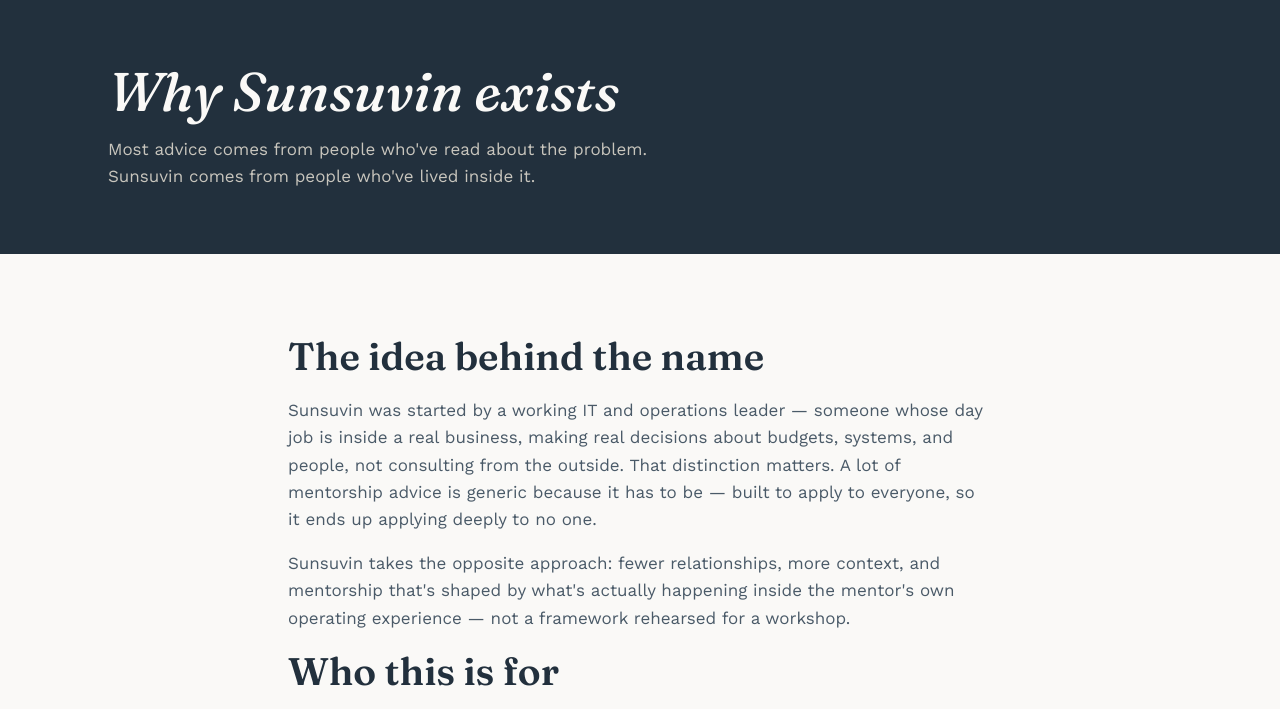
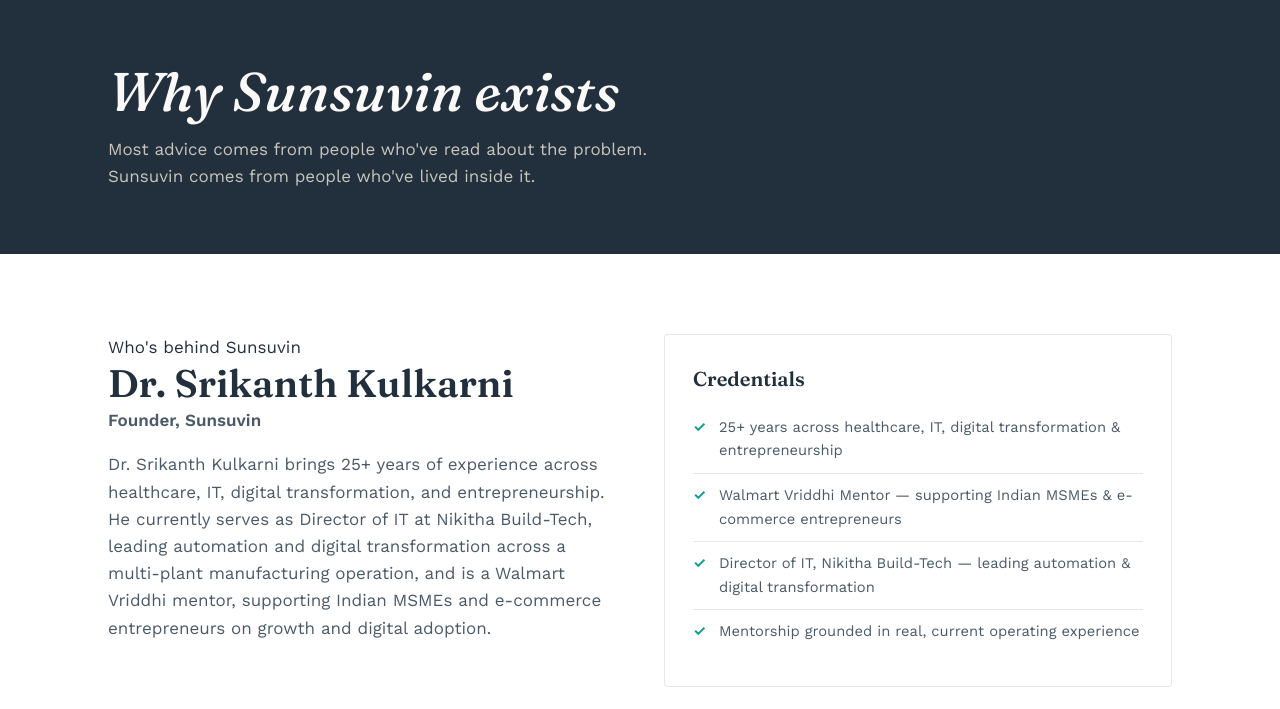
Before and after one commit to sunsuvin/sunsuvin-website, an Eleventy site: page src/about.njk in a window 1280 px wide. Shown: the part 74-783 px from the top of the page. Built offline with nearby package versions, Linux system fonts and the light colour scheme; Eleventy itself is replaced by a stand-in of ours; files that its build step writes are made by us from their sources.

Commit message:
Add mentor credibility section to About page

```diff
--- a/src/_data/pages/about.json
+++ b/src/_data/pages/about.json
@@ -1,6 +1,16 @@
 {
   "hero_heading": "Why Sunsuvin exists",
   "hero_body": "Most advice comes from people who've read about the problem. Sunsuvin comes from people who've lived inside it.",
+  "mentor_eyebrow": "Who's behind Sunsuvin",
+  "mentor_name": "Dr. Srikanth Kulkarni",
+  "mentor_title": "Founder, Sunsuvin",
+  "mentor_bio": "Dr. Srikanth Kulkarni brings 25+ years of experience across healthcare, IT, digital transformation, and entrepreneurship. He currently serves as Director of IT at Nikitha Build-Tech, leading automation and digital transformation across a multi-plant manufacturing operation, and is a Walmart Vriddhi mentor, supporting Indian MSMEs and e-commerce entrepreneurs on growth and digital adoption.",
+  "mentor_credentials": [
+    "25+ years across healthcare, IT, digital transformation & entrepreneurship",
+    "Walmart Vriddhi Mentor — supporting Indian MSMEs & e-commerce entrepreneurs",
+    "Director of IT, Nikitha Build-Tech — leading automation & digital transformation",
+    "Mentorship grounded in real, current operating experience"
+  ],
   "section1_heading": "The idea behind the name",
   "section1_body": "Sunsuvin was started by a working IT and operations leader — someone whose day job is inside a real business, making real decisions about budgets, systems, and people, not consulting from the outside. That distinction matters. A lot of mentorship advice is generic because it has to be — built to apply to everyone, so it ends up applying deeply to no one.\n\nSunsuvin takes the opposite approach: fewer relationships, more context, and mentorship that's shaped by what's actually happening inside the mentor's own operating experience — not a framework rehearsed for a workshop.\n",
   "section2_heading": "Who this is for",
--- a/src/about.njk
+++ b/src/about.njk
@@ -11,6 +11,27 @@
     <p>{{ pages.about.hero_body }}</p>
   </div>
 </header>
+
+<section class="section-alt">
+  <div class="container">
+    <div class="grid-2" style="align-items:start; gap:48px;">
+      <div>
+        <span class="eyebrow">{{ pages.about.mentor_eyebrow }}</span>
+        <h2 style="margin-bottom:2px;">{{ pages.about.mentor_name }}</h2>
+        <p style="color:var(--ink-soft); font-weight:600; margin-top:0;">{{ pages.about.mentor_title }}</p>
+        <p>{{ pages.about.mentor_bio }}</p>
+      </div>
+      <div class="card">
+        <h3>Credentials</h3>
+        <ul class="credentials-list">
+          {% for item in pages.about.mentor_credentials %}
+          <li>{{ item }}</li>
+          {% endfor %}
+        </ul>
+      </div>
+    </div>
+  </div>
+</section>
 
 <section>
   <div class="container" style="max-width:760px;">
--- a/src/assets/style.css
+++ b/src/assets/style.css
@@ -364,6 +364,29 @@
   display: block;
 }
 
+/* ---------- Credentials list ---------- */
+.credentials-list {
+  list-style: none;
+  margin: 16px 0 0;
+  padding: 0;
+}
+.credentials-list li {
+  padding: 10px 0 10px 26px;
+  position: relative;
+  border-bottom: 1px solid var(--line);
+  font-size: 0.92rem;
+  color: var(--ink-soft);
+}
+.credentials-list li:last-child { border-bottom: none; }
+.credentials-list li::before {
+  content: "\2713";
+  position: absolute;
+  left: 0;
+  top: 10px;
+  color: var(--sage);
+  font-weight: 700;
+}
+
 /* ---------- Testimonial / case study ---------- */
 .testimonial {
   background: var(--sage-soft);
```
Also changed, not shown: admin/config.yml (+9 -2 lines).
